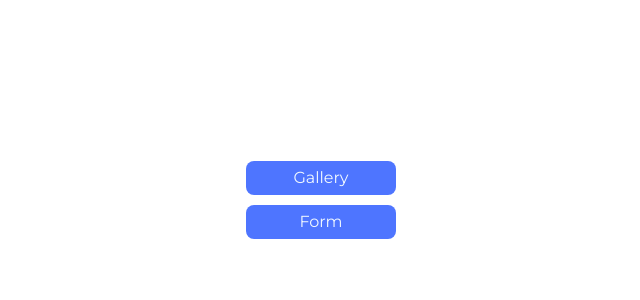
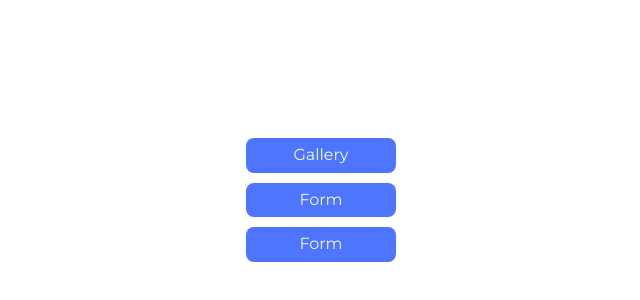
Before and after one commit to spalnique/goit-js-hw-09, a plain HTML site: page index.html in a window 1280 px wide. Shown: the part 200-500 px from the top of the page, without its empty margins (319-959 px from the left). Drawn offline with nearby package versions, Linux system fonts and the light colour scheme.

Commit message:
Deploying to gh-pages from @ spalnique/goit-js-hw-09@3efdc36a1e0dab38b314b4b48a0d7faa737ebdf3 🚀

```diff
--- a/index.html
+++ b/index.html
@@ -23,6 +23,7 @@
 		<ul class="index-list">
 			<li><a class="back-button" href="./1-gallery.html">Gallery</a></li>
 			<li><a class="back-button" href="./2-form.html">Form</a></li>
+			<li><a class="back-button" href="./2-form.html">Form</a></li>
 		</ul>
 		<script>
 			window.addEventListener(
```
